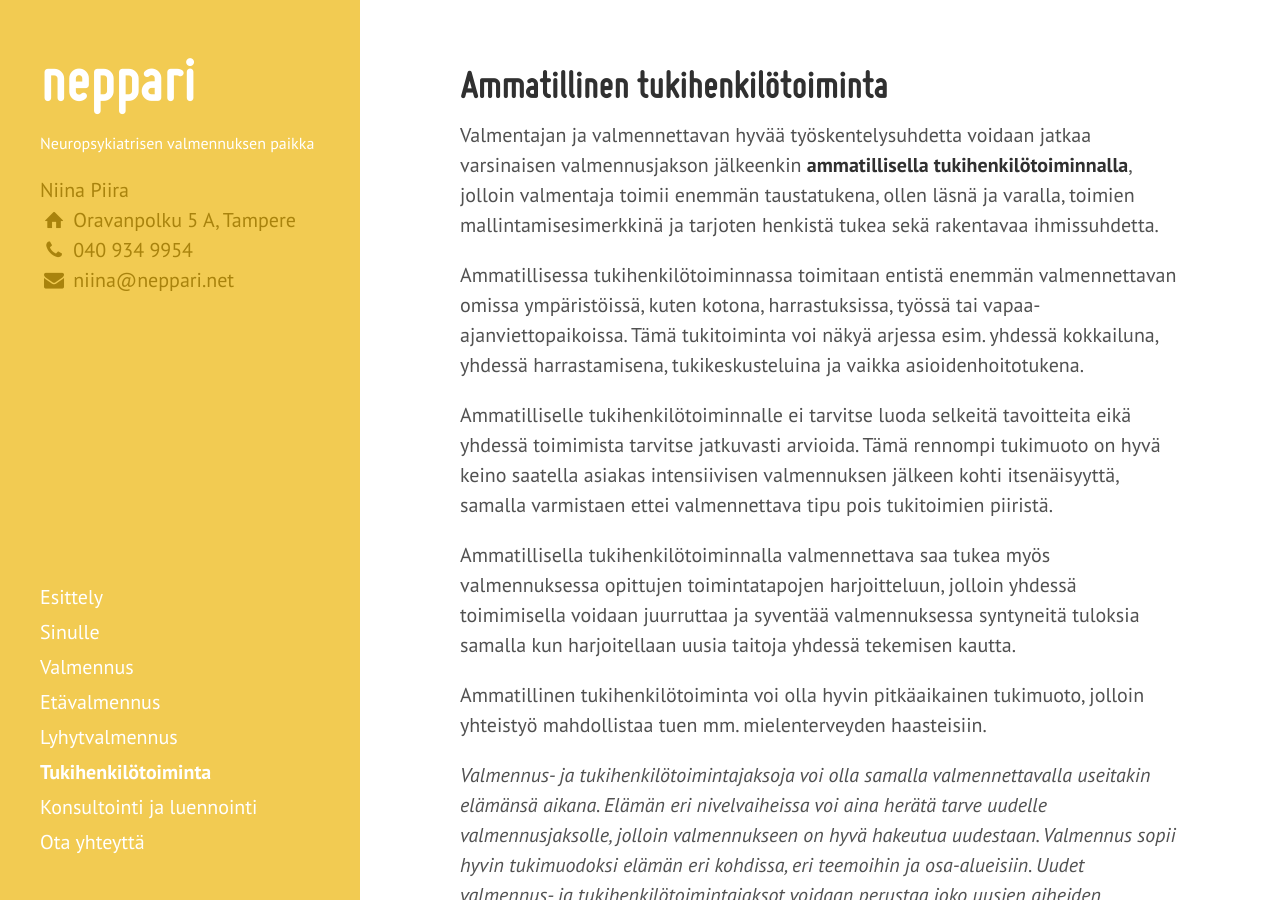
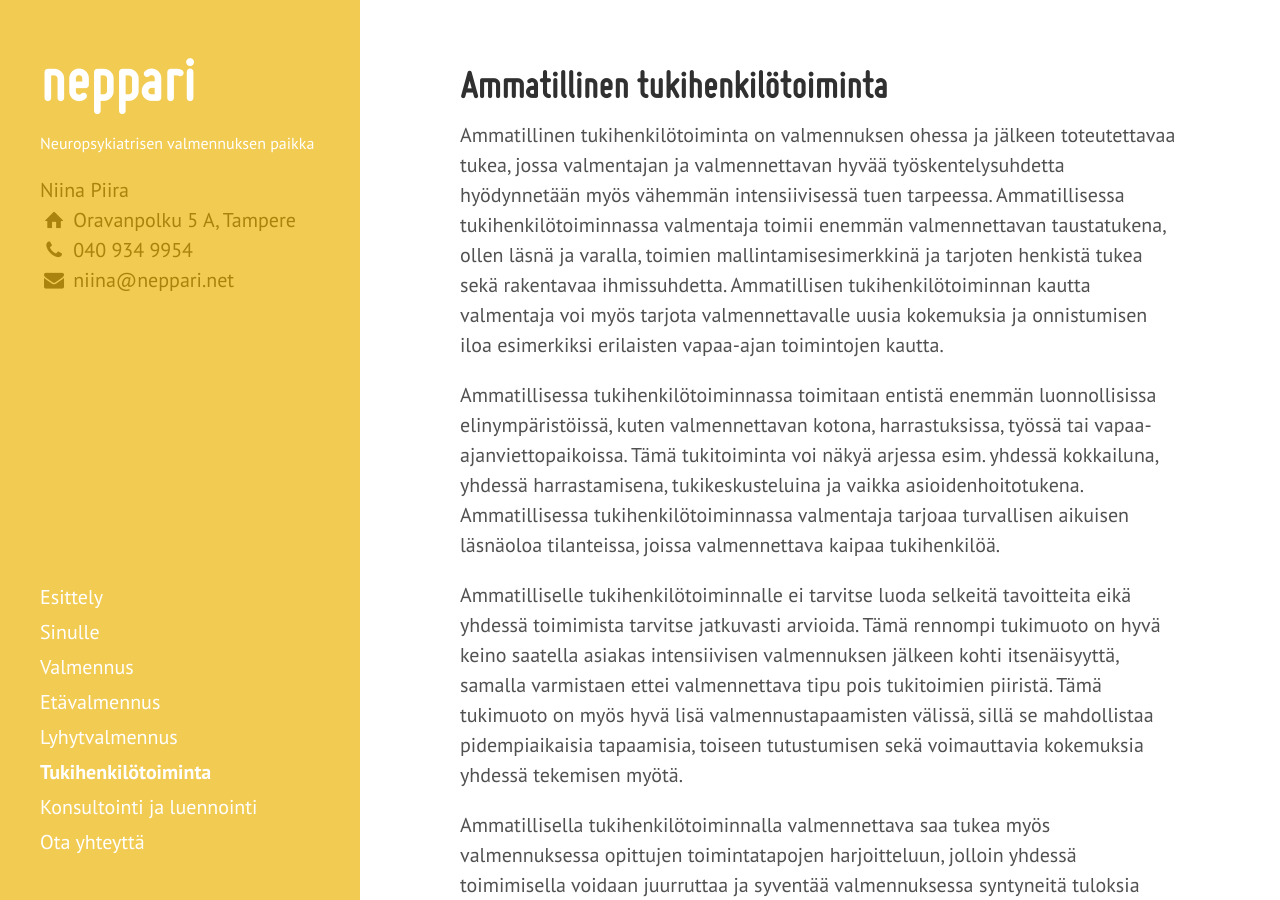
Before and after one commit to niinapiira/neppari.net, a Jekyll site: the page built from ammatillinen-tukihenkilotoiminta.md, in a window 1280 px wide and 900 px high. Built offline with Jekyll 4.4.1, drawn with Linux system fonts in a browser that asks for light colours; Markdown is read by kramdown in place of the engine named in the settings.

Commit message:
lisäsin tekstiä valmennuksen oheen tarjottavasta tukihenkilötoiminnasta

```diff
--- a/ammatillinen-tukihenkilotoiminta.md
+++ b/ammatillinen-tukihenkilotoiminta.md
@@ -9,11 +9,12 @@ polaroid: ""
 ---
 
 
-Valmentajan ja valmennettavan hyvää työskentelysuhdetta voidaan jatkaa varsinaisen valmennusjakson jälkeenkin **ammatillisella tukihenkilötoiminnalla**, jolloin valmentaja toimii enemmän taustatukena, ollen läsnä ja varalla, toimien mallintamisesimerkkinä ja tarjoten henkistä tukea sekä rakentavaa ihmissuhdetta.
 
-Ammatillisessa tukihenkilötoiminnassa toimitaan entistä enemmän valmennettavan omissa ympäristöissä, kuten kotona, harrastuksissa, työssä tai vapaa-ajanviettopaikoissa. Tämä tukitoiminta voi näkyä arjessa esim. yhdessä kokkailuna, yhdessä harrastamisena, tukikeskusteluina ja vaikka asioidenhoitotukena.
+Ammatillinen tukihenkilötoiminta on valmennuksen ohessa ja jälkeen toteutettavaa tukea, jossa valmentajan ja valmennettavan hyvää työskentelysuhdetta hyödynnetään myös vähemmän intensiivisessä tuen tarpeessa. Ammatillisessa tukihenkilötoiminnassa valmentaja toimii enemmän valmennettavan taustatukena, ollen läsnä ja varalla, toimien mallintamisesimerkkinä ja tarjoten henkistä tukea sekä rakentavaa ihmissuhdetta. Ammatillisen tukihenkilötoiminnan kautta valmentaja voi myös tarjota valmennettavalle uusia kokemuksia ja onnistumisen iloa esimerkiksi erilaisten vapaa-ajan toimintojen kautta.
 
-Ammatilliselle tukihenkilötoiminnalle ei tarvitse luoda selkeitä tavoitteita eikä yhdessä toimimista tarvitse jatkuvasti arvioida. Tämä rennompi tukimuoto on hyvä keino saatella asiakas intensiivisen valmennuksen jälkeen kohti itsenäisyyttä, samalla varmistaen ettei valmennettava tipu pois tukitoimien piiristä.
+Ammatillisessa tukihenkilötoiminnassa toimitaan entistä enemmän luonnollisissa elinympäristöissä, kuten valmennettavan kotona, harrastuksissa, työssä tai vapaa-ajanviettopaikoissa. Tämä tukitoiminta voi näkyä arjessa esim. yhdessä kokkailuna, yhdessä harrastamisena, tukikeskusteluina ja vaikka asioidenhoitotukena. Ammatillisessa tukihenkilötoiminnassa valmentaja tarjoaa turvallisen aikuisen läsnäoloa tilanteissa, joissa valmennettava kaipaa tukihenkilöä.
+
+Ammatilliselle tukihenkilötoiminnalle ei tarvitse luoda selkeitä tavoitteita eikä yhdessä toimimista tarvitse jatkuvasti arvioida. Tämä rennompi tukimuoto on hyvä keino saatella asiakas intensiivisen valmennuksen jälkeen kohti itsenäisyyttä, samalla varmistaen ettei valmennettava tipu pois tukitoimien piiristä. Tämä tukimuoto on myös hyvä lisä valmennustapaamisten välissä, sillä se mahdollistaa pidempiaikaisia tapaamisia, toiseen tutustumisen sekä voimauttavia kokemuksia yhdessä tekemisen myötä.
 
 Ammatillisella tukihenkilötoiminnalla valmennettava saa tukea myös valmennuksessa opittujen toimintatapojen harjoitteluun, jolloin yhdessä toimimisella voidaan juurruttaa ja syventää valmennuksessa syntyneitä tuloksia samalla kun harjoitellaan uusia taitoja yhdessä tekemisen kautta.
 
```
